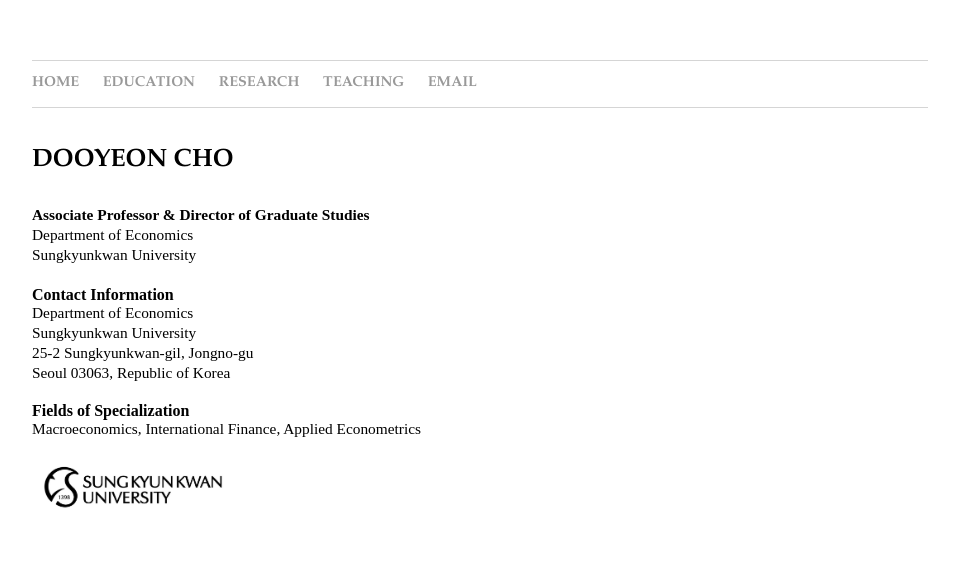
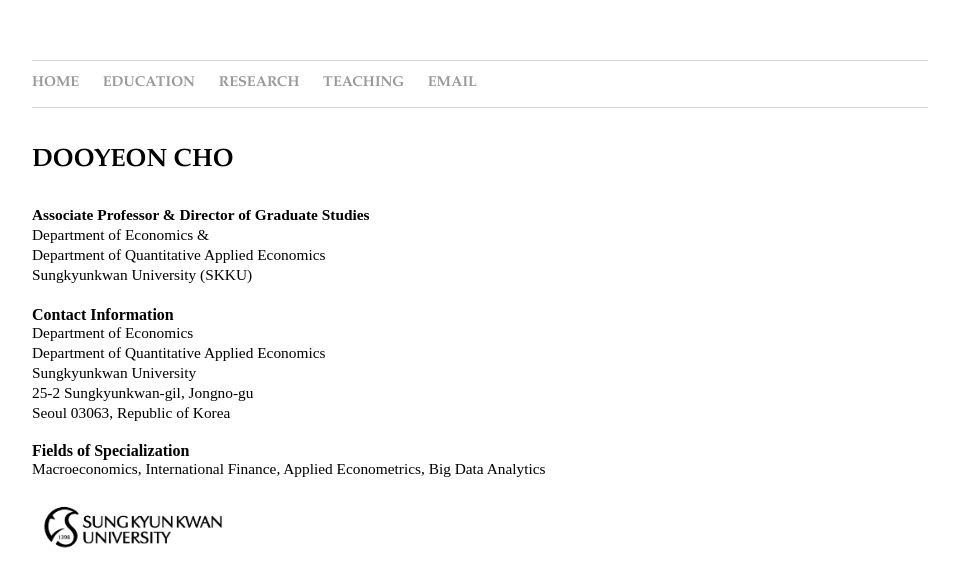
Before and after one commit to dooyeoncho/dooyeoncho.github.io, a Jekyll site: the page built from index.html, in a window 1280 px wide. Shown: the top 587 px of the page, without its empty margins (160-1119 px from the left). Built offline with Jekyll 4.4.1, drawn with Linux system fonts in a browser that asks for light colours.

Commit message:
Update index.html

```diff
--- a/index.html
+++ b/index.html
@@ -6,13 +6,15 @@
 <div>
 <h1 class="headerstyle">Dooyeon Cho</h1>
         <div><b>Associate Professor & Director of Graduate Studies</b></div>
-	<div>Department of Economics </div>
-	<div>Sungkyunkwan University </div>&nbsp;
+	<div>Department of Economics & </div>
+	<div>Department of Quantitative Applied Economics</div>
+	<div>Sungkyunkwan University (SKKU) </div>&nbsp;
 </div>
 
 
 	<div> <b>Contact Information</b>
 		<div>Department of Economics</div>
+		<div>Department of Quantitative Applied Economics</div>
 		<div>Sungkyunkwan University</div>
 		<div>25-2 Sungkyunkwan-gil, Jongno-gu</div>
 		<div>Seoul 03063, Republic of Korea</div>
@@ -20,7 +22,7 @@
 
 
 	<div> <b>Fields of Specialization</b>
-		<div>Macroeconomics, International Finance, Applied Econometrics</div>
+		<div>Macroeconomics, International Finance, Applied Econometrics, Big Data Analytics</div>
 		</div>&nbsp;
 	<div margin-left: -90px;>
  <img src="/docs/skuu.jpg" width="23%" height="21%" align="left">
```
